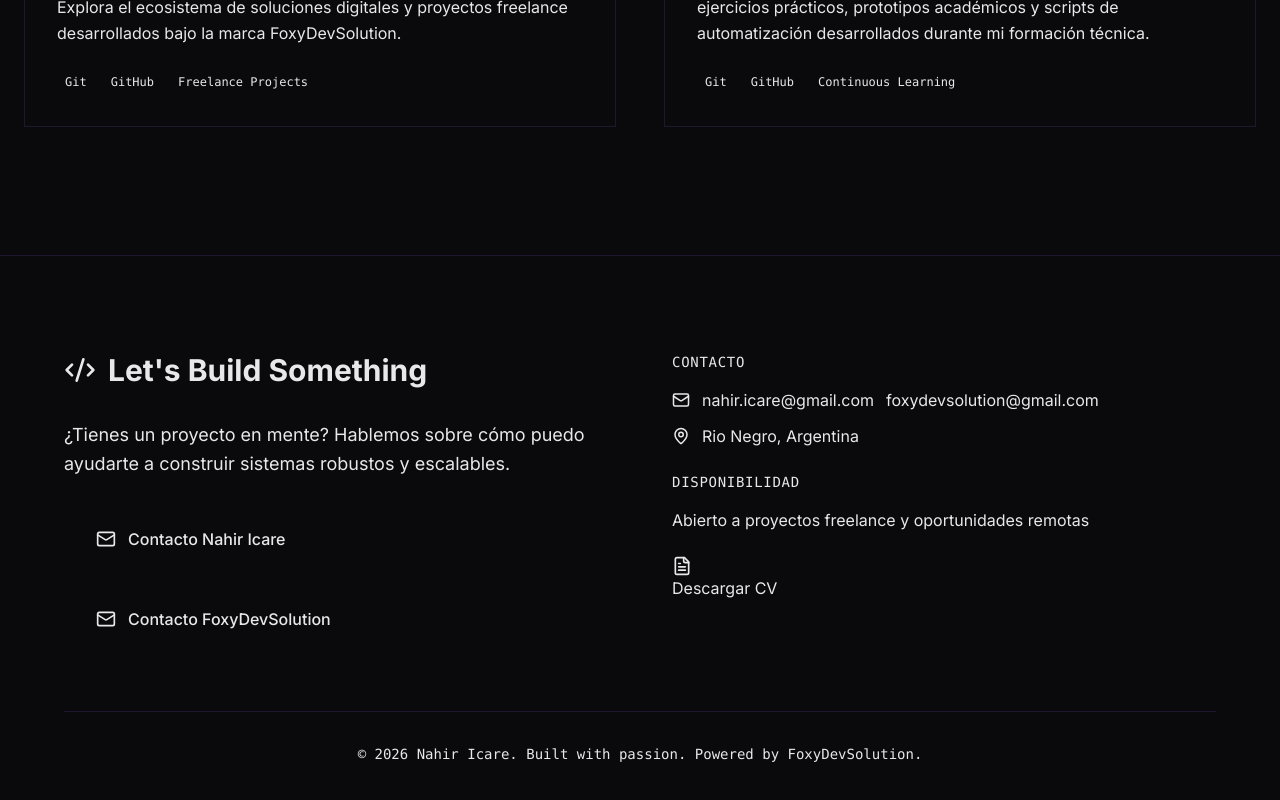
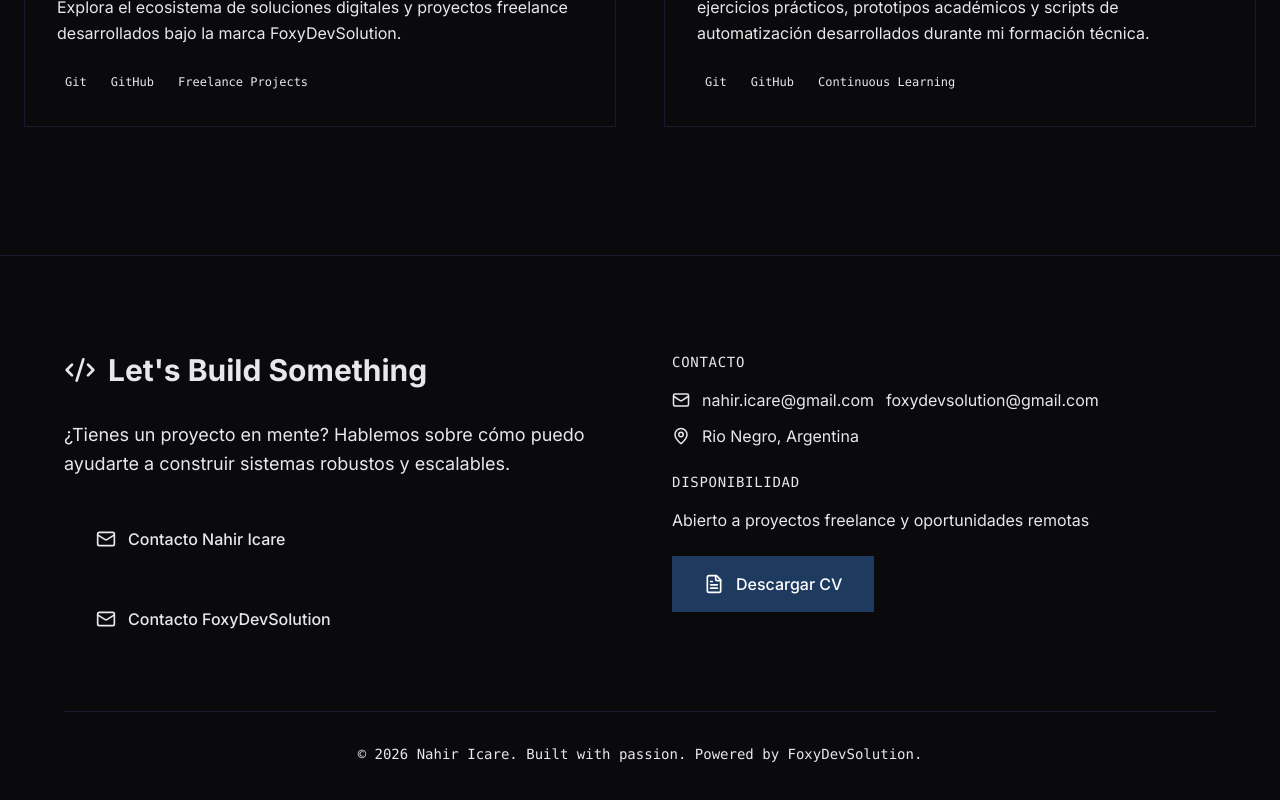
Before and after one commit to nahiricare/portfolio, a React (Vite) app: page / in a window 1280 px wide. Shown: the part 5639-6439 px from the top of the page. Built offline with nearby package versions, Linux system fonts and the light colour scheme.

Commit message:
Fix: Actualizar estilos del botón de descarga del CV

```diff
--- a/src/app/components/portfolio/ContactFooter.tsx
+++ b/src/app/components/portfolio/ContactFooter.tsx
@@ -87,7 +87,7 @@ export function ContactFooter() {
                 download="CV_Nahir_Icare.pdf"
                 target="_blank"
                 rel="noopener noreferrer"
-                className="..." // Tus clases aquí
+                className="inline-flex items-center gap-3 px-8 py-4 bg-[#1e3a5f] text-white font-medium hover:bg-[#1e3a5f]/90 transition-colors duration-200"
               >
                 <FileText size={20} />
                 Descargar CV
```
